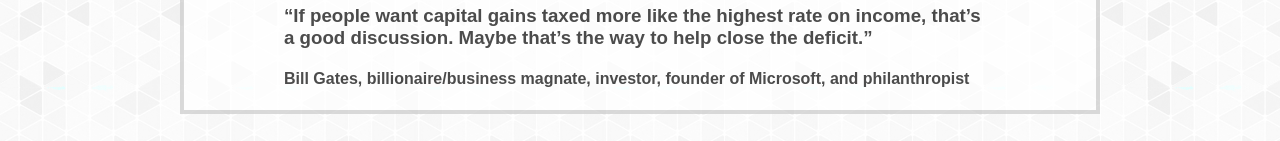
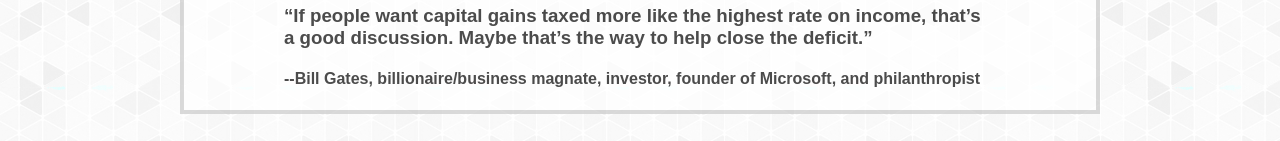
Before and after one commit to capitalgainstax/capitalgainstax.github.io, a plain HTML site: page index.html in a window 1280 px wide. Shown: the part 2419-2560 px from the top of the page. Drawn offline with Linux system fonts and the light colour scheme.

Commit message:
finished adding text from wix site

```diff
--- a/index.html
+++ b/index.html
@@ -52,7 +52,7 @@
 
 		<div id="quote">
 			<h3>“If people want capital gains taxed more like the highest rate on income, that’s a good discussion. Maybe that’s the way to help close the deficit.”</h3>
-			<h4>Bill Gates, billionaire/business magnate, investor, founder of Microsoft, and philanthropist</h4>
+			<h4>--Bill Gates, billionaire/business magnate, investor, founder of Microsoft, and philanthropist</h4>
 		</div>
 
 		</div>
```
